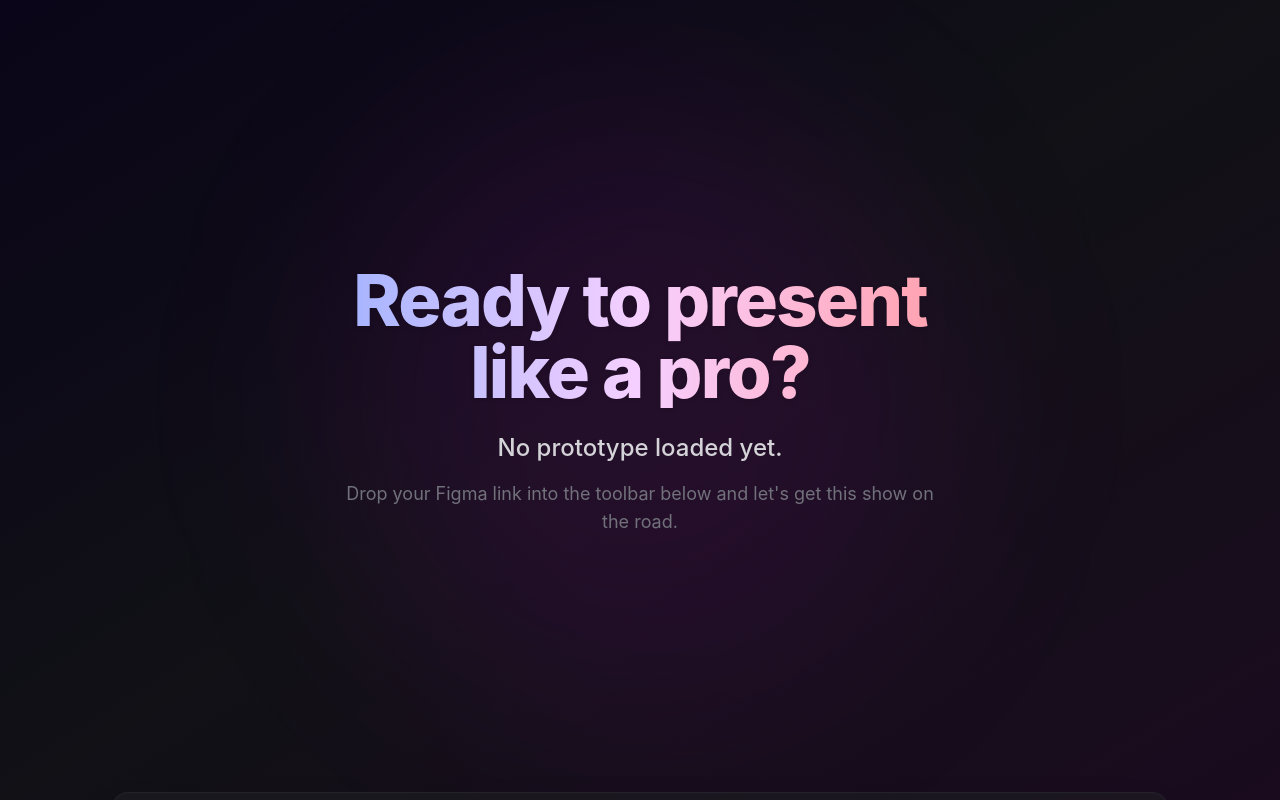
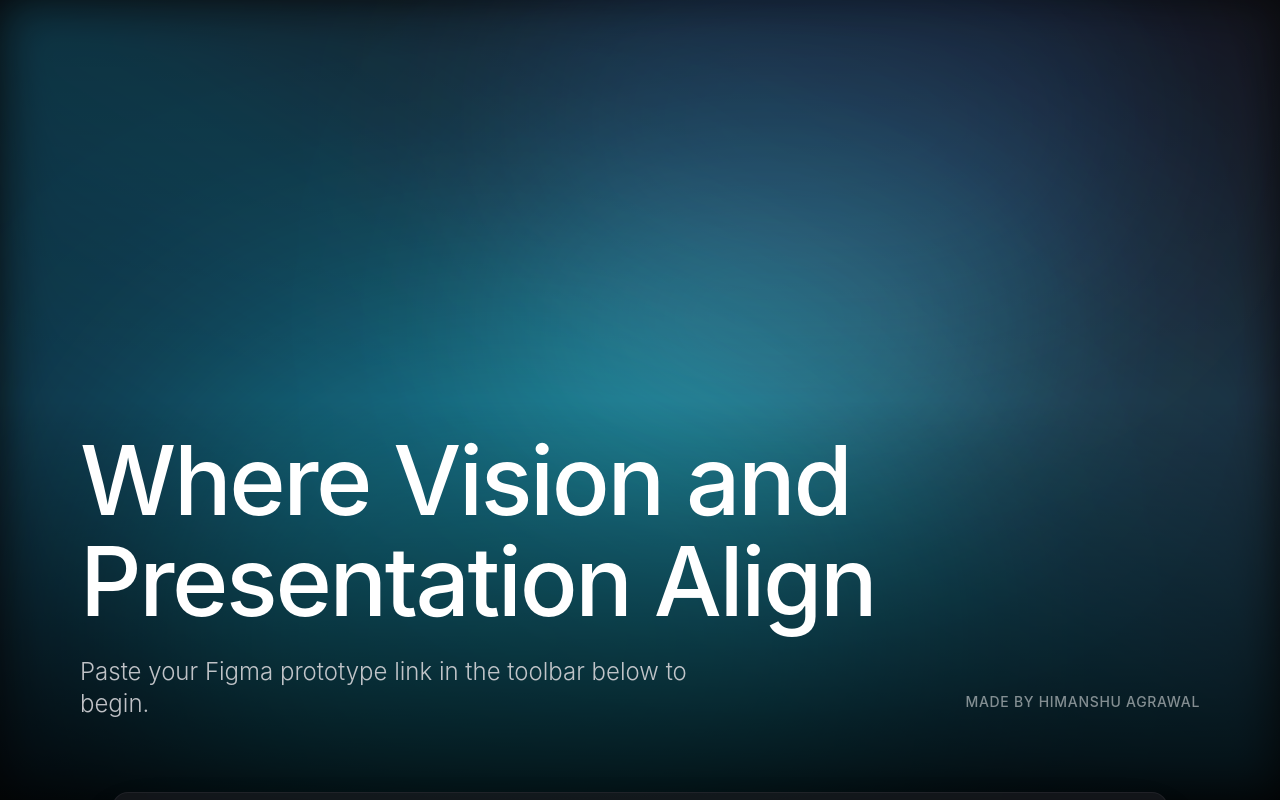
Before and after one commit to designerhimanshu/Figma-presentation-wrapper, a React (Vite) app: page / in a window 1280 px wide. Built offline with nearby package versions, Linux system fonts and the light colour scheme.

Commit message:
Redesign landing page to Northern Lights theme and add watermark

```diff
--- a/src/components/FigmaIframe.tsx
+++ b/src/components/FigmaIframe.tsx
@@ -9,20 +9,36 @@
 export const FigmaIframe: React.FC<FigmaIframeProps> = ({ figmaUrl, viewMode, activeArtboardId }) => {
   if (!figmaUrl) {
     return (
-      <div className="w-full h-full flex flex-col items-center justify-center bg-gradient-to-br from-[#0a0518] via-[#111116] to-[#1a0b1f] text-zinc-400 relative overflow-hidden">
-        {/* Subtle decorative glow */}
-        <div className="absolute top-1/2 left-1/2 -translate-x-1/2 -translate-y-1/2 w-[600px] h-[600px] bg-fuchsia-600/10 blur-[100px] rounded-full pointer-events-none" />
+      <div className="w-full h-full flex flex-col bg-zinc-950 relative overflow-hidden">
+        {/* Northern Lights / Aurora Base Gradient */}
+        <div className="absolute inset-0 bg-gradient-to-tr from-[#021f31] via-[#09475e] to-[#12121e] opacity-90 blur-xl mix-blend-screen" />
 
-        <div className="relative z-10 flex flex-col items-center text-center max-w-2xl px-8">
-          <h1 className="text-5xl md:text-7xl font-extrabold text-transparent bg-clip-text bg-gradient-to-r from-indigo-300 via-fuchsia-200 to-rose-300 mb-6 tracking-tight drop-shadow-sm">
-            Ready to present like a pro?
-          </h1>
-          <p className="text-xl md:text-2xl text-zinc-300 font-medium mb-4">
-            No prototype loaded yet.
-          </p>
-          <p className="text-lg text-zinc-500">
-            Drop your Figma link into the toolbar below and let's get this show on the road.
-          </p>
+        {/* Abstract Glow Orbs */}
+        <div className="absolute -bottom-[20%] left-[10%] w-[60%] h-[80%] bg-[#088395] rounded-full mix-blend-screen opacity-50 blur-[120px]" />
+        <div className="absolute top-[20%] left-[40%] w-[40%] h-[40%] bg-[#37b7c3] rounded-full mix-blend-screen opacity-30 blur-[100px]" />
+        <div className="absolute -top-[10%] right-[10%] w-[50%] h-[50%] bg-[#0f2c59] rounded-full mix-blend-screen opacity-60 blur-[100px]" />
+
+        {/* Heavy Vignette */}
+        <div className="absolute inset-0 bg-gradient-to-t from-black/80 via-transparent to-black/30 pointer-events-none" />
+
+        {/* Content Wrapper */}
+        <div className="relative z-10 flex-1 flex flex-col justify-end p-12 md:p-20">
+          <div className="flex justify-between items-end w-full">
+            {/* Left aligned main text */}
+            <div className="max-w-4xl">
+              <h1 className="text-6xl md:text-8xl font-medium text-white mb-6 leading-[1.05] tracking-tight">
+                Where Vision and<br />Presentation Align
+              </h1>
+              <p className="text-xl md:text-2xl text-zinc-300 font-light max-w-2xl opacity-90">
+                Paste your Figma prototype link in the toolbar below to begin.
+              </p>
+            </div>
+
+            {/* Right aligned watermark text */}
+            <p className="text-sm font-medium text-white/50 tracking-wider uppercase mb-2">
+              Made by Himanshu Agrawal
+            </p>
+          </div>
         </div>
       </div>
     );
```
Also changed, not shown: 1 other file (tests, documents, lock files or other folders).
